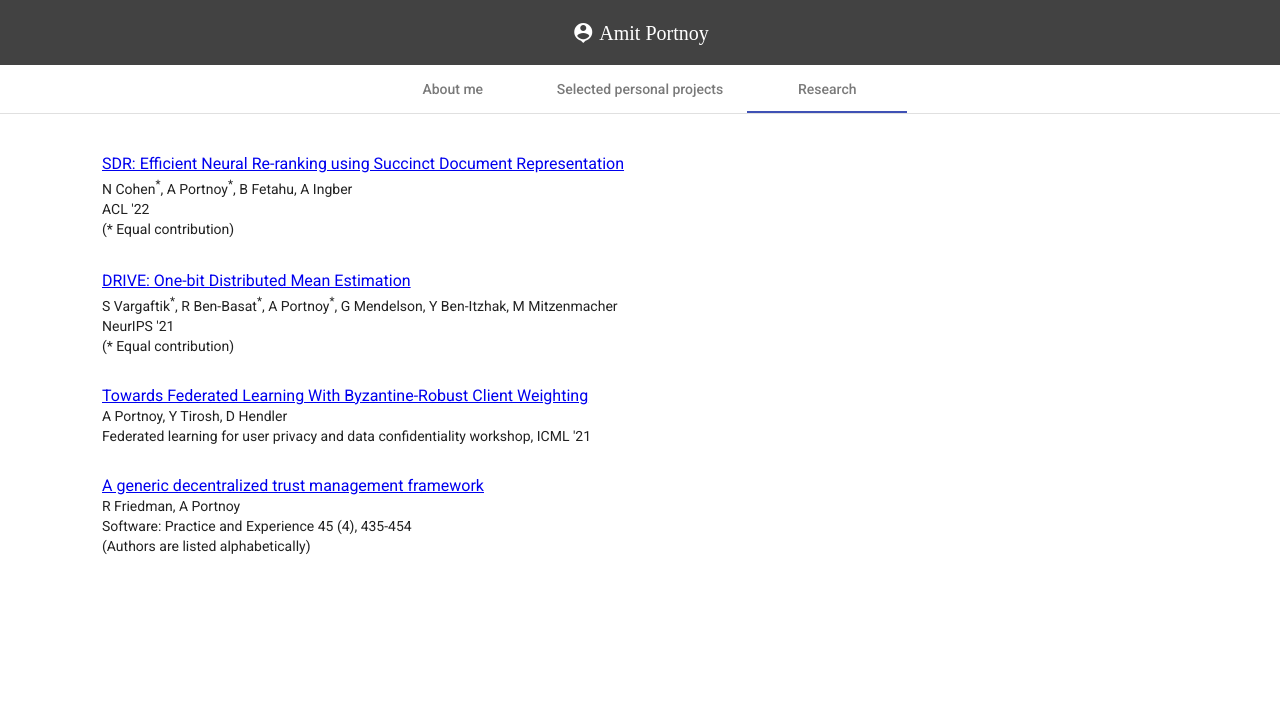
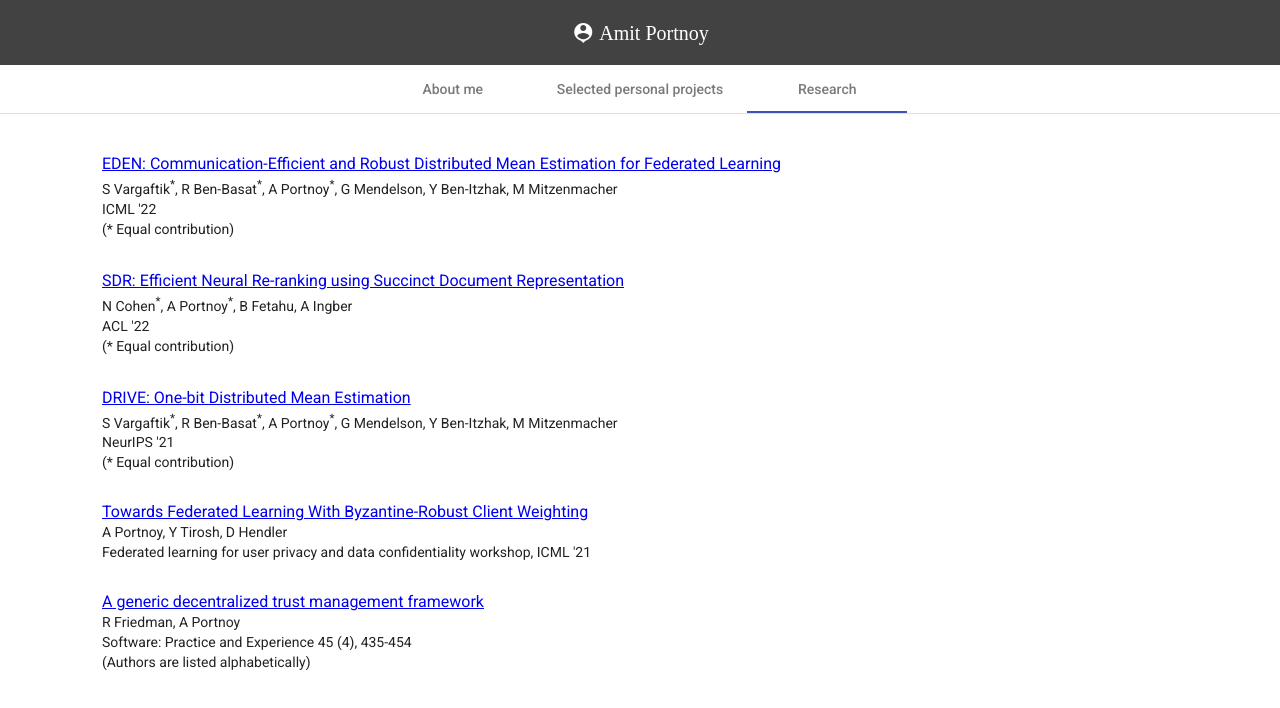
Before and after one commit to amitport/amitport.github.io, an Angular app: page /research in a window 1280 px wide. Shown: the top 708 px of the page. Built offline with nearby package versions, Linux system fonts and the light colour scheme.

Commit message:
update acceptance to ICML

```diff
--- a/src/app/research/research.component.ts
+++ b/src/app/research/research.component.ts
@@ -4,6 +4,12 @@ import { Component, OnInit } from '@angular/core';
   selector: 'app-research',
   template: `
     <mat-list>
+      <mat-list-item>
+        <div matLine><a href="https://arxiv.org/abs/2108.08842">EDEN: Communication-Efficient and Robust Distributed Mean Estimation for Federated Learning</a></div>
+        <small matLine>S Vargaftik<sup>*</sup>, R Ben-Basat<sup>*</sup>, A Portnoy<sup>*</sup>, G Mendelson, Y Ben-Itzhak, M Mitzenmacher</small>
+        <small matLine>ICML '22</small>
+        <small matLine>(* Equal contribution)</small>
+      </mat-list-item>
       <mat-list-item>
         <div matLine><a href="https://arxiv.org/abs/2110.02065">SDR: Efficient Neural Re-ranking using Succinct Document Representation</a></div>
         <small matLine>N Cohen<sup>*</sup>, A Portnoy<sup>*</sup>, B Fetahu, A Ingber</small>
```
Also changed, not shown: 1 other file (tests, documents, lock files or other folders).
